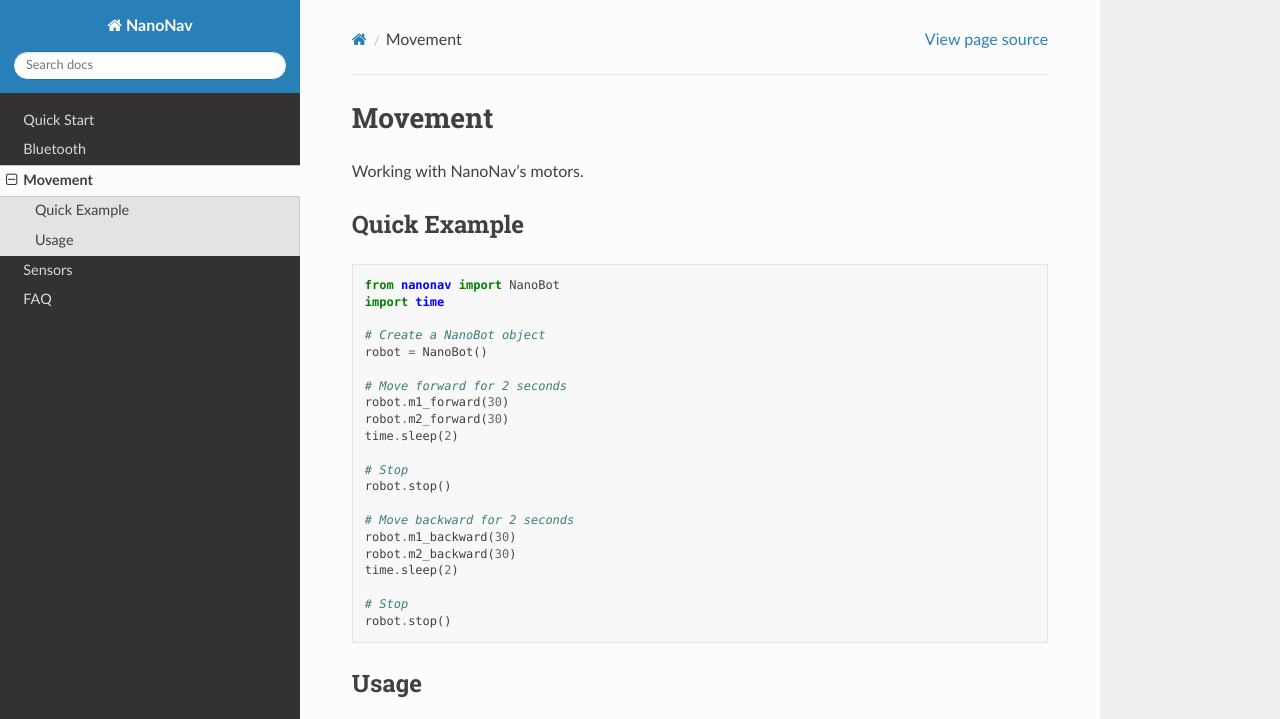
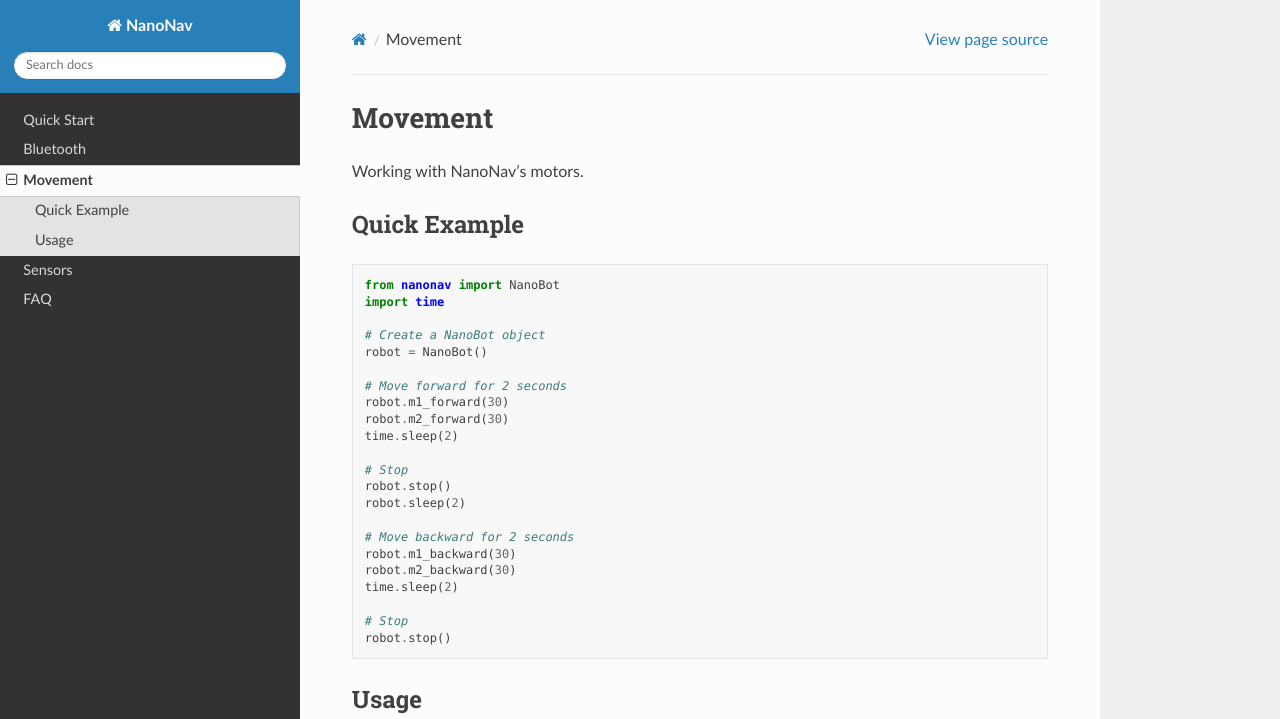
Before and after one commit to ErikUmble/NanoNav, a Sphinx documentation site: the page built from docs/source/movement.rst, in a window 1280 px wide and 1028 px high, cut to the strip 0-719 px from the top of the window. Built offline with Sphinx 7.4.7 and the Read the Docs theme 2.0.0, drawn with Linux system fonts in a browser that asks for light colours.

Commit message:
add wait to stop in motor example

```diff
--- a/docs/source/movement.rst
+++ b/docs/source/movement.rst
@@ -22,6 +22,7 @@ Quick Example
 
     # Stop
     robot.stop()
+    robot.sleep(2)
 
     # Move backward for 2 seconds
     robot.m1_backward(30)
```
